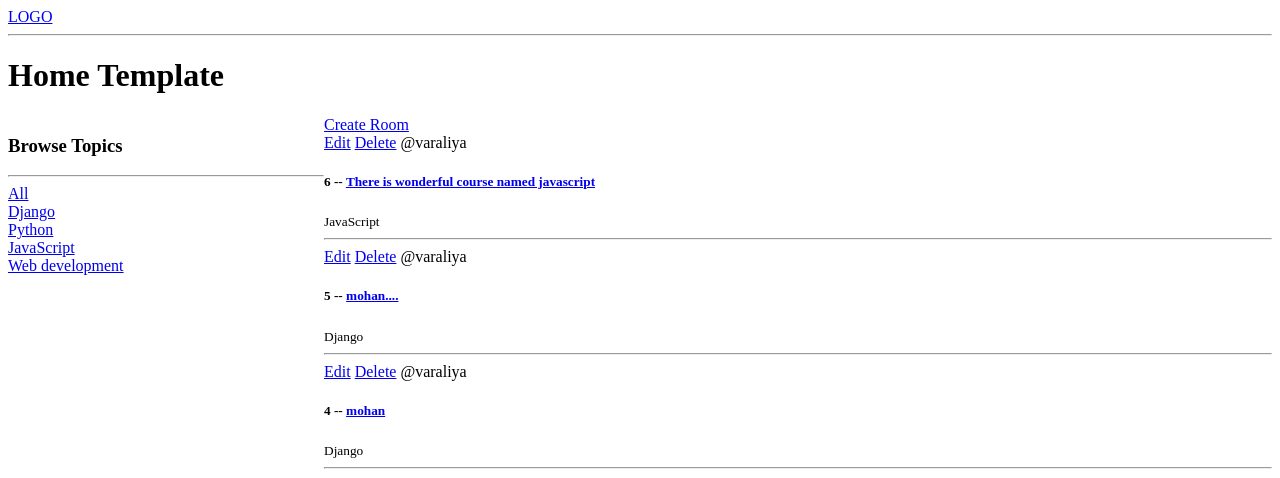
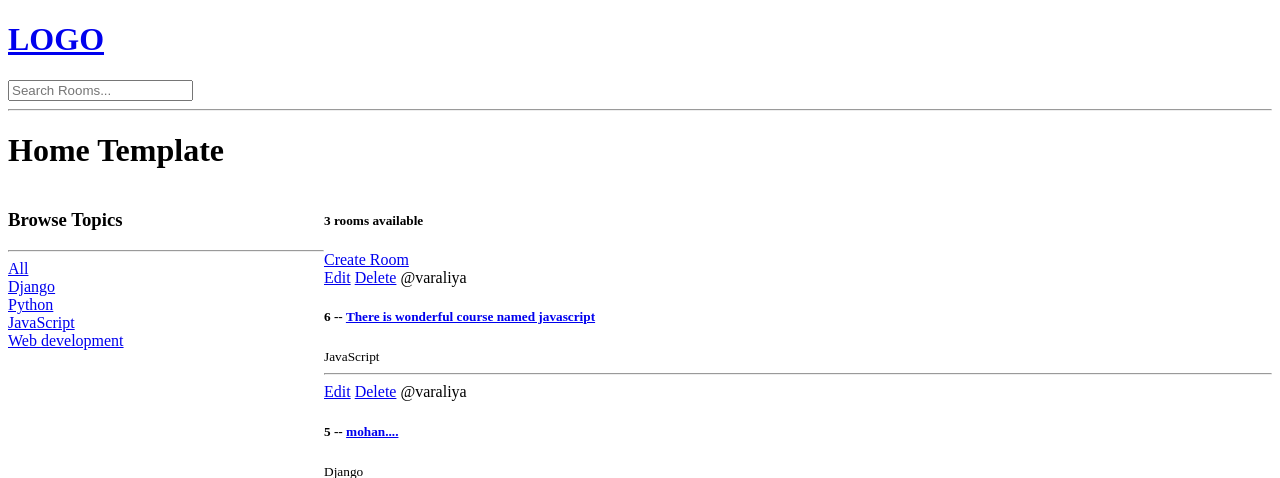
Before and after one commit to Mohammedvaraliya/SmartDesk-djangoApp, a Django app: page / in a window 1280 px wide. Shown: the top 478 px of the page. Run offline with Django 4.2, Linux system fonts and the light colour scheme; data comes from the database, SQL or seed files in the repository; both versions use the stored data as it was after the commit.

Commit message:
Update search functionality in the project

```diff
--- a/base/templates/base/home.html
+++ b/base/templates/base/home.html
@@ -29,6 +29,7 @@
         </div>
 
         <div>
+            <h5>{{room_count}} rooms available</h5>
             <a href="{% url 'create-room' %}">Create Room</a>
             <div>
                 {% for room in rooms %}
--- a/base/views.py
+++ b/base/views.py
@@ -1,15 +1,22 @@
 from django.shortcuts import render, redirect
+from django.db.models import Q
 from .models import Room, Topic
 from .forms import RoomForm
 
 # Create your views here.
 def home(request):
     q = request.GET.get('q') if request.GET.get('q') != None else ''
-    rooms = Room.objects.filter(topic__name__icontains=q)
+    rooms = Room.objects.filter(
+        Q(topic__name__icontains=q) |
+        Q(name__icontains=q) |
+        Q(description__icontains=q)
+    )
     topics = Topic.objects.all()
+    room_count = rooms.count()
     context = {
         'rooms' : rooms,
-        'topics' : topics
+        'topics' : topics,
+        'room_count' : room_count
     }
     return render(request, 'base/home.html', context)
 
--- a/templates/navbar.html
+++ b/templates/navbar.html
@@ -1,3 +1,9 @@
-<a href="/">LOGO</a>
+<a href="/">
+    <h1>LOGO</h1>
+</a>
+
+<form method="GET" action="{% url 'home' %}">
+    <input type="text" name="q" placeholder="Search Rooms..." >
+</form>
 
 <hr>
```
Also changed, not shown: db.sqlite3.
